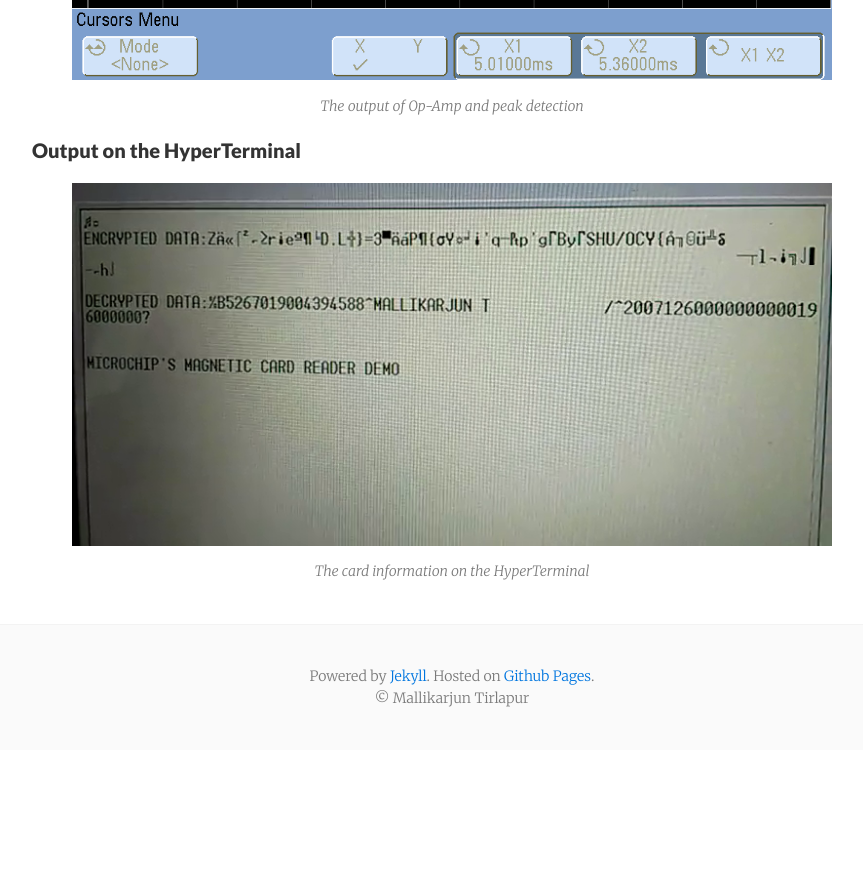
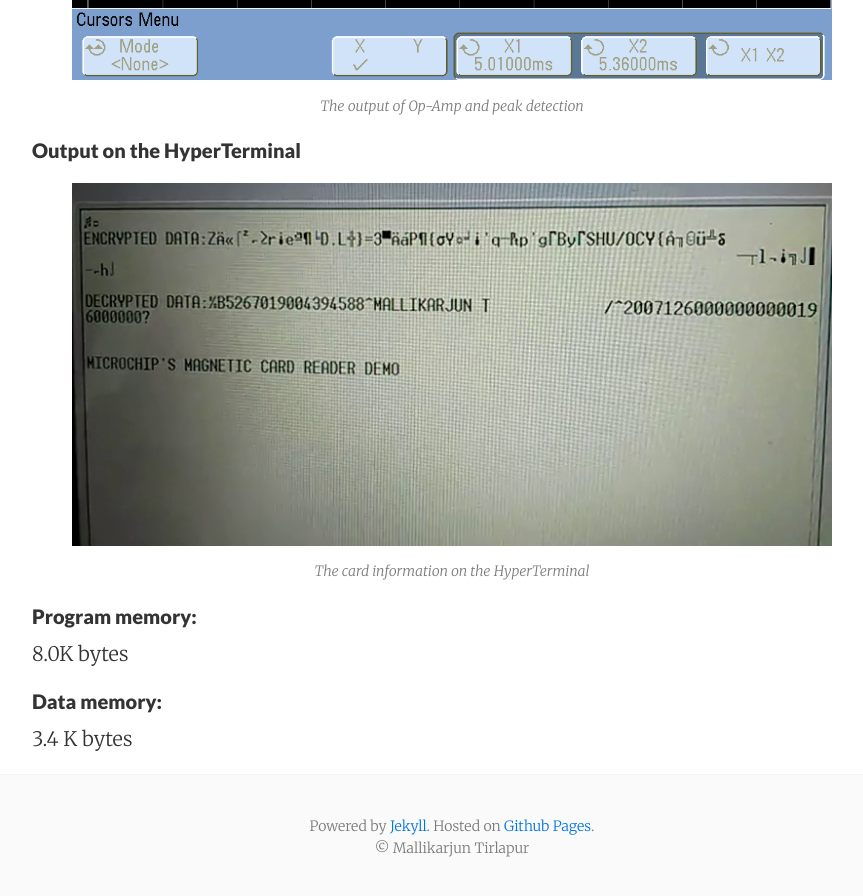
Before and after one commit to MallikarjunTirlapur/MallikarjunTirlapur.github.io, a Jekyll site: the page built from MagneticStripeReader/index.html, in a window 1280 px wide and 900 px high, scrolled down 5665 px. Shown: the top 896 px of the window, without its empty margins (188-1051 px from the left). Built offline with Jekyll 4.4.1, drawn with Linux system fonts in a browser that asks for light colours; nearby versions of some CDN libraries; comment, search, counter and statistics services are not loaded; before the commit the page ends 6415 px from its top, so only the background shows below that.

Commit message:
Update index.html

```diff
--- a/MagneticStripeReader/index.html
+++ b/MagneticStripeReader/index.html
@@ -157,6 +157,8 @@ Step 8: Stop<br />
   <figcaption><center><span class="post-meta small">The card information on the HyperTerminal</span><center></figcaption>
 </figure>
 
+<h4>Program memory:</h4> 8.0K bytes
+<h4>Data memory:</h4>    3.4 K bytes
 
   <div id="disqus_thread"></div>
   <script type="text/javascript">
```
